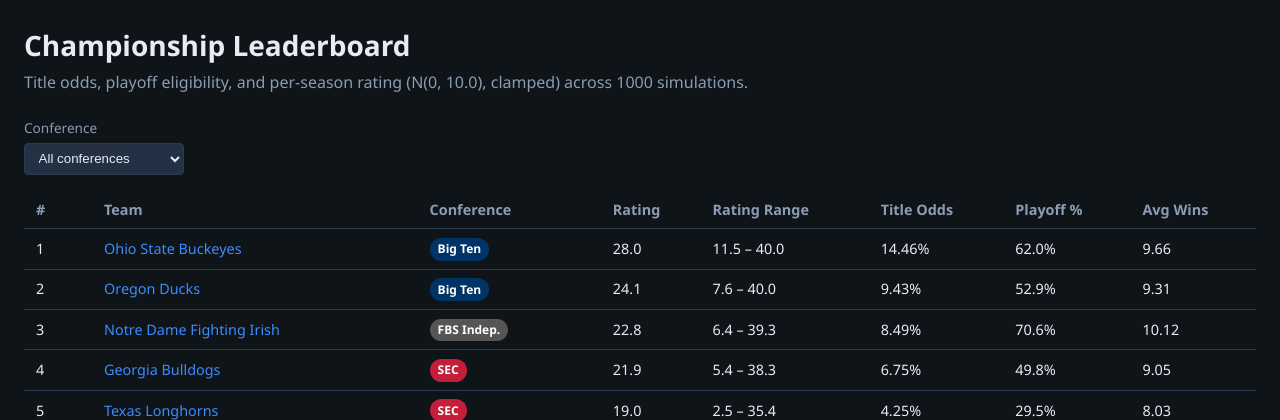
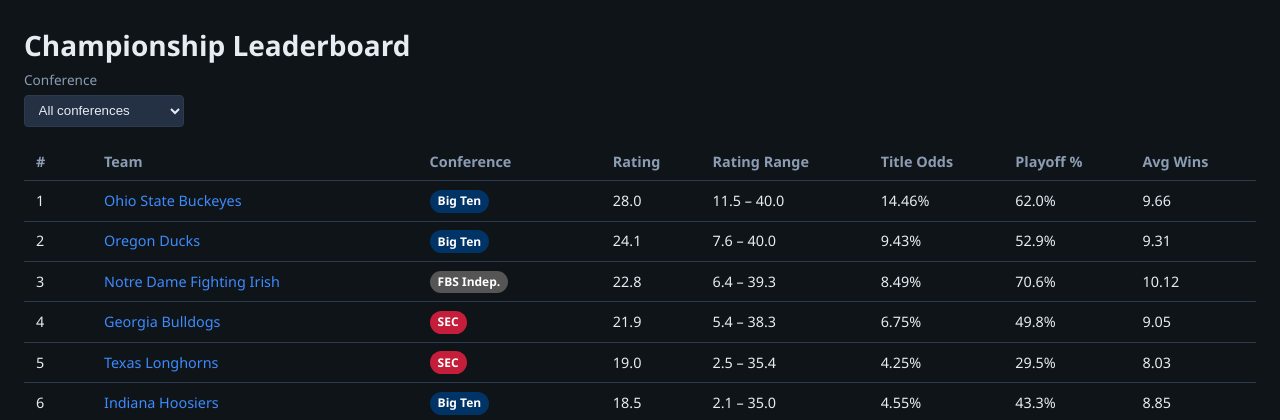
Before and after one commit to tripleaendermikal/cfb-viewer, a Flask app: page / in a window 1280 px wide. Shown: the part 51-471 px from the top of the page. Run offline with Flask 3, Linux system fonts and the light colour scheme.

Commit message:
Remove Championship Leaderboard subtitle

```diff
--- a/templates/leaderboard.html
+++ b/templates/leaderboard.html
@@ -2,7 +2,6 @@
 {% block title %}Leaderboard — CFB Simulation Viewer{% endblock %}
 {% block content %}
 <h1>Championship Leaderboard</h1>
-<p class="subtitle">Title odds, playoff eligibility, and per-season rating (N(0, {{ meta.fpi_sigma | default(10) }}), clamped) across {{ meta.sim_count }} simulations.</p>
 
 <form class="filters" method="get">
   <label>
```
